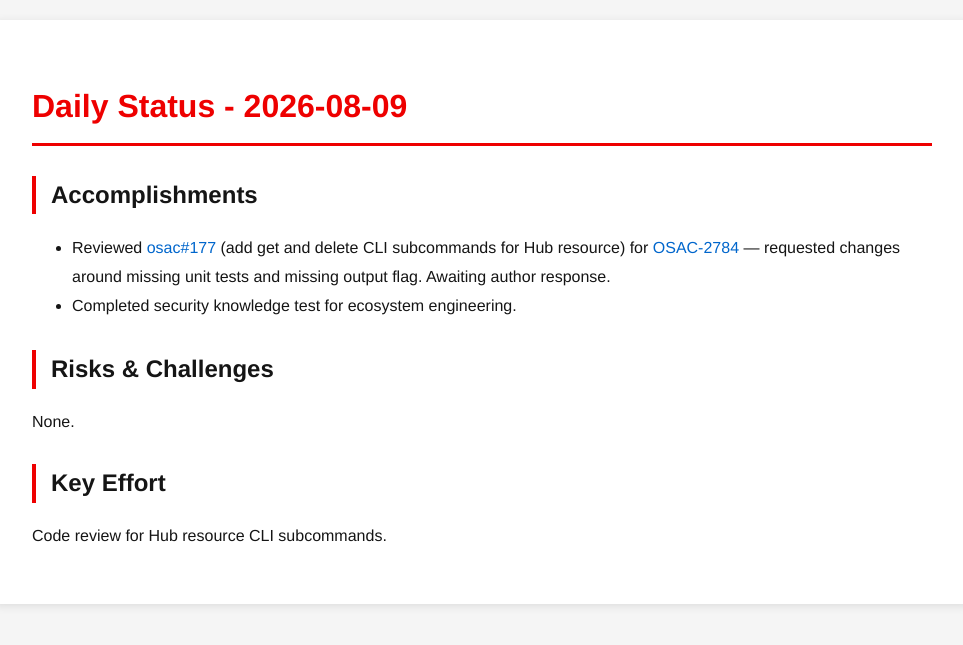
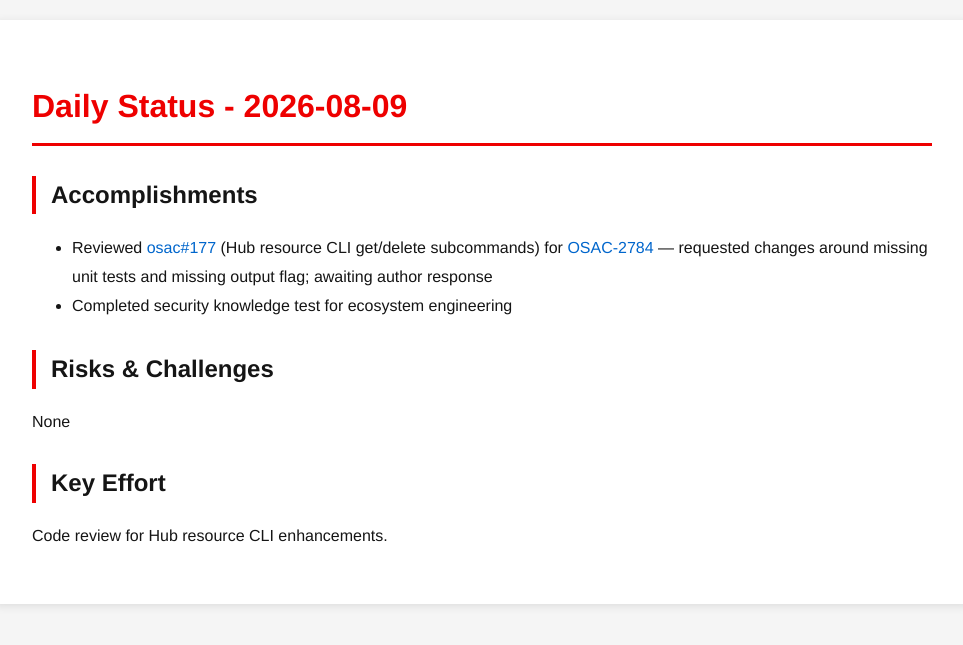
Before and after one commit to tzvatot/daily-status, a Jekyll site: the page built from 2026-08-09.md, in a window 1280 px wide. Shown: the top 645 px of the page, without its empty margins (158-1121 px from the left). Built offline with Jekyll 4.4.1, drawn with Linux system fonts in a browser that asks for light colours.

Commit message:
Daily status update - 2026-08-09

```diff
--- a/2026-08-09.md
+++ b/2026-08-09.md
@@ -7,11 +7,11 @@ date: 2026-08-09
 # Daily Status - 2026-08-09
 
 ## Accomplishments
-- Reviewed [osac#177](https://github.com/osac-project/osac/pull/177) (add get and delete CLI subcommands for Hub resource) for [OSAC-2784](https://redhat.atlassian.net/browse/OSAC-2784) — requested changes around missing unit tests and missing output flag. Awaiting author response.
-- Completed security knowledge test for ecosystem engineering.
+- Reviewed [osac#177](https://github.com/osac-project/osac/pull/177) (Hub resource CLI get/delete subcommands) for [OSAC-2784](https://redhat.atlassian.net/browse/OSAC-2784) — requested changes around missing unit tests and missing output flag; awaiting author response
+- Completed security knowledge test for ecosystem engineering
 
 ## Risks & Challenges
-None.
+None
 
 ## Key Effort
-Code review for Hub resource CLI subcommands.
+Code review for Hub resource CLI enhancements.
```
